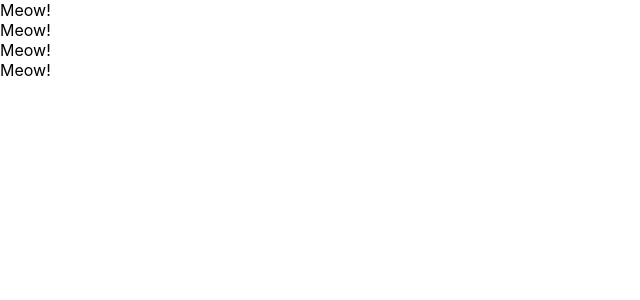
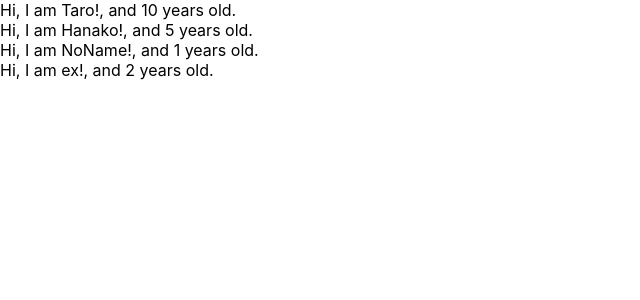
Before and after one commit to kohei39/udemy-react-redux, a React (Create React App) app: page / in a window 1280 px wide. Shown: the top 300 px of the page, without its empty margins (0-640 px from the left). Built offline with nearby package versions, Linux system fonts and the light colour scheme.

Commit message:
learn props of component

```diff
--- a/src/App.js
+++ b/src/App.js
@@ -12,17 +12,39 @@
 // }
 
 const App = () => {
+  const profiles = [
+    {
+      name: "Taro",
+      age: 10
+    },
+    {
+      name: "Hanako",
+      age: 5
+    },
+    {
+      name: "NoName"
+    },
+    {
+      age: 2
+    }
+  ]
   return (
     <div>
-      <Cat />
-      <Cat />
-      <Cat />
-      <Cat />
+      {
+        profiles.map((profile, index) => {
+          return <User name={profile.name} age={profile.age} key={index}/>
+        })
+      }
     </div>
   )
 }
 
-const Cat = () => {
-  return <div>Meow!</div>
+const User = (props) => {
+  return <div>Hi, I am {props.name}!, and {props.age} years old.</div>
+}
+
+User.defaultProps = {
+  name: "ex",
+  age: 1
 }
 export default App;
```
